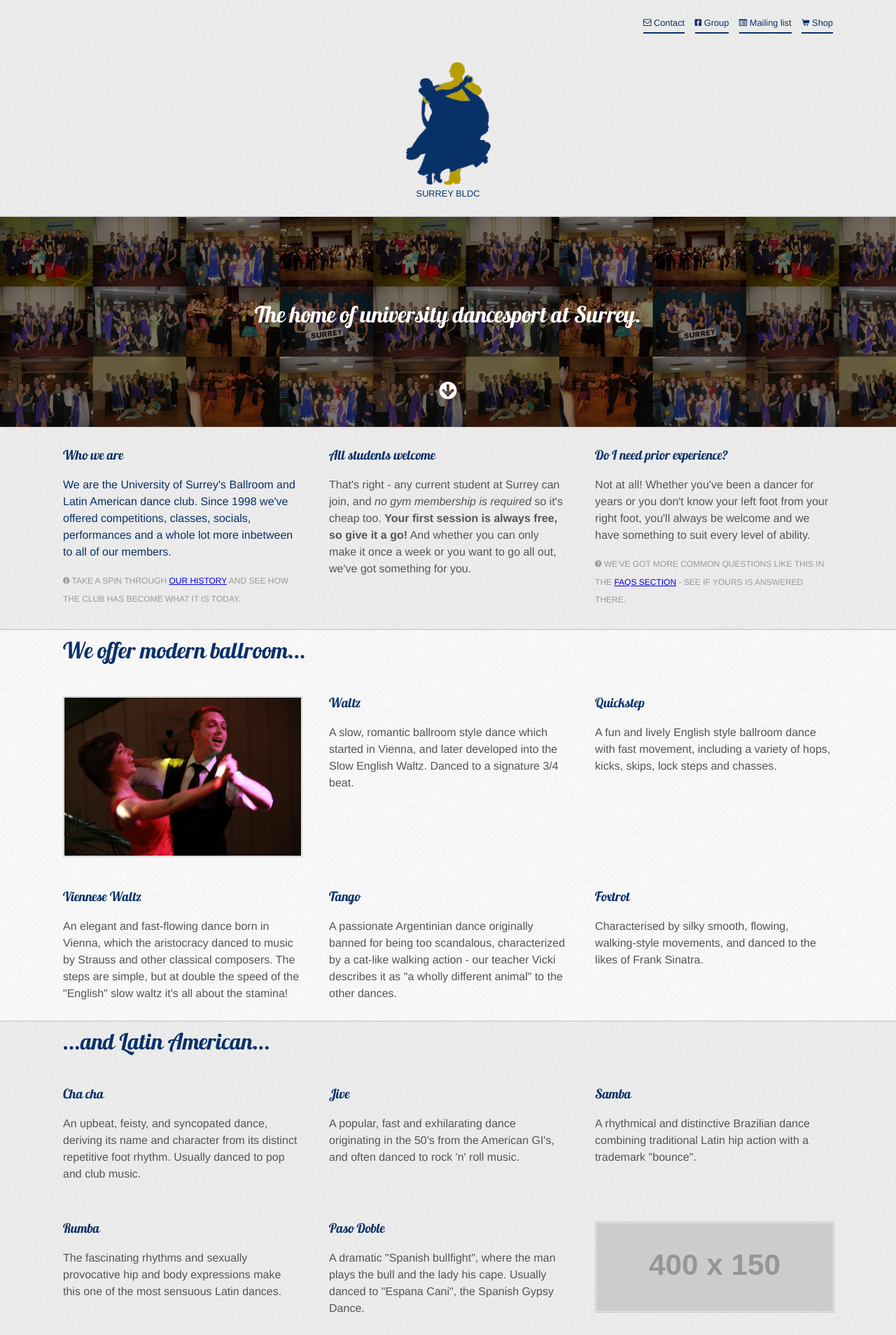
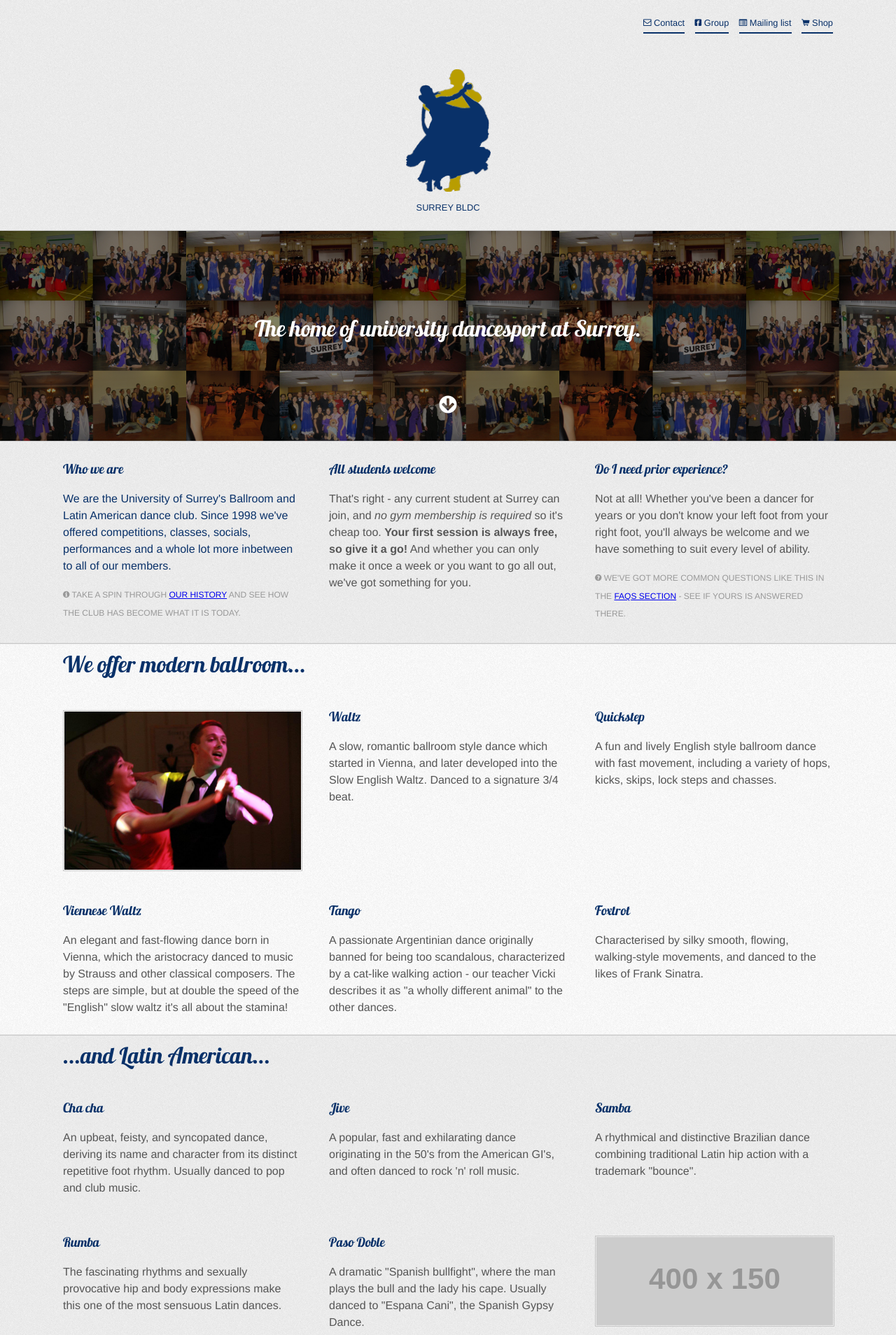
Before and after one commit to surreybldc/surreybldc.github.com, a Jekyll site: the page built from index.html, in a window 1280 px wide. Shown: the top 1908 px of the page at 70% size. Built offline with Jekyll 4.4.1, drawn with Linux system fonts in a browser that asks for light colours.

Commit message:
Two IE fixes

```diff
--- a/css/ietricks.css
+++ b/css/ietricks.css
@@ -1,7 +1,7 @@
 /* A few CSS tricks for IE users */
 .strapline {
   /* Background color RGBA effect for <= IE8 */
-  filter:progid:DXImageTransform.Microsoft.gradient(startColorstr=#50000000,endColorstr=#50000000);
+  filter:progid:DXImageTransform.Microsoft.gradient(startColorstr=#70000000,endColorstr=#70000000);
   zoom: 1;
 }
 .strapline h2 {
--- a/css/styles.css
+++ b/css/styles.css
@@ -39,6 +39,10 @@
 a.siteTitle {
   text-decoration: none;
 }
+.siteTitle img {
+  display: block;
+  margin: 10px auto;
+}
 a.siteTitle h1 {
   text-transform: uppercase;
   font-family: "Helvetica Neue", Arial, sans-serif;
@@ -47,10 +51,6 @@
 }
 footer.site {
   font-size: 0.8em;
-}
-header img {
-  display: block;
-  margin: 0 auto;
 }
 .strapline {
   height: 300px;
```
Also changed, not shown: 2 other files.
